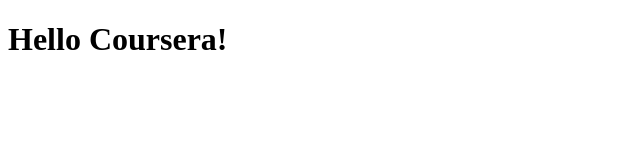
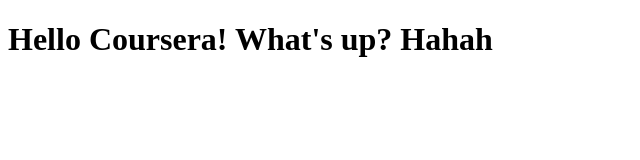
Before and after one commit to rafc89/courseratest, a plain HTML site: page site/index.html in a window 1280 px wide. Shown: the whole page, without its empty margins (0-640 px from the left). Drawn offline with Linux system fonts and the light colour scheme.

Commit message:
okaym now.

```diff
--- a/site/index.html
+++ b/site/index.html
@@ -4,7 +4,7 @@
 	<title>Hello Coursera!</title>
 </head>
 <body>
-<h1>Hello Coursera!</h1>
+<h1>Hello Coursera! What's up? Hahah</h1>
 
 </body>
 </html>
```
